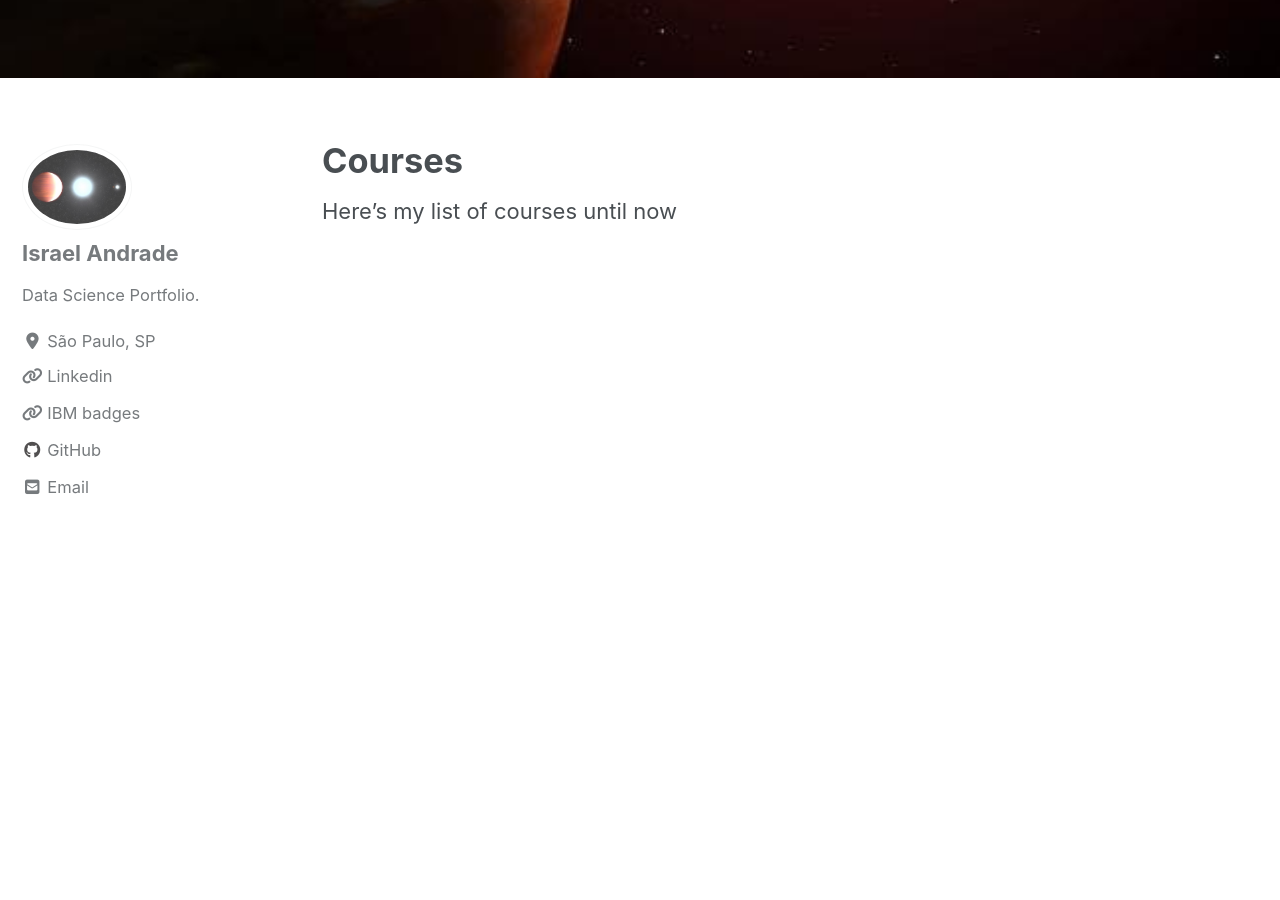
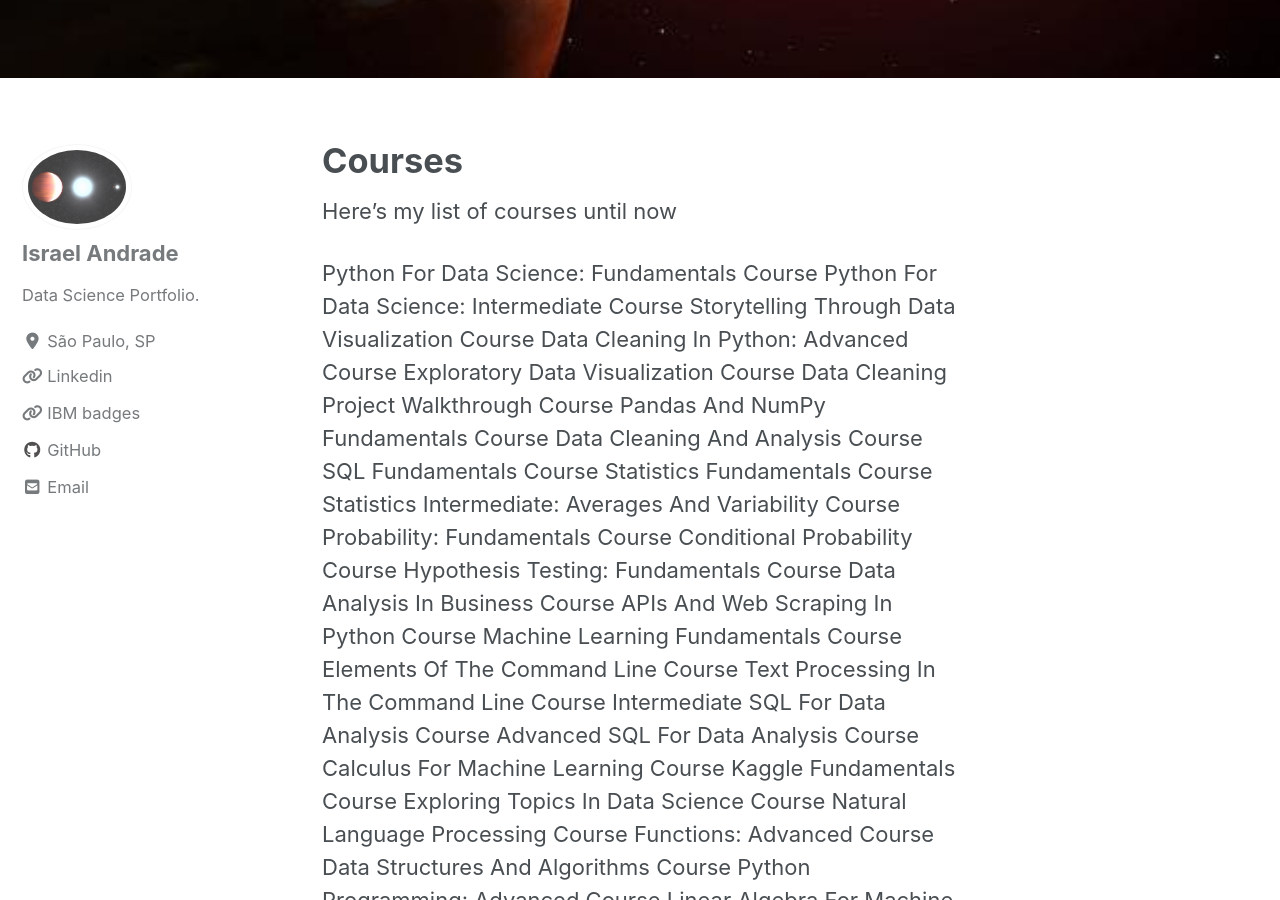
Before and after one commit to masuta16/masuta16.github.io, a Jekyll site: the page built from _pages/courses.md, in a window 1280 px wide and 900 px high, scrolled down 732 px. Built offline with Jekyll 4.4.1, drawn with Linux system fonts in a browser that asks for light colours; cached includes are drawn as plain includes; nearby versions of some CDN libraries; some of the changed text lies outside the part shown.

Commit message:
teste3447

```diff
--- a/_pages/courses.md
+++ b/_pages/courses.md
@@ -6,3 +6,41 @@ header:
   image: "/images/exoplanets.jpeg"
 ---
 Here's my list of courses until now
+
+Python For Data Science: Fundamentals Course
+Python For Data Science: Intermediate Course
+Storytelling Through Data Visualization Course
+Data Cleaning In Python: Advanced Course
+Exploratory Data Visualization Course
+Data Cleaning Project Walkthrough Course
+Pandas And NumPy Fundamentals Course
+Data Cleaning And Analysis Course
+SQL Fundamentals Course
+Statistics Fundamentals Course
+Statistics Intermediate: Averages And Variability Course
+Probability: Fundamentals Course
+Conditional Probability Course
+Hypothesis Testing: Fundamentals Course
+Data Analysis In Business Course
+APIs And Web Scraping In Python Course
+Machine Learning Fundamentals Course
+Elements Of The Command Line Course
+Text Processing In The Command Line Course
+Intermediate SQL For Data Analysis Course
+Advanced SQL For Data Analysis Course
+Calculus For Machine Learning Course
+Kaggle Fundamentals Course
+Exploring Topics In Data Science Course
+Natural Language Processing Course
+Functions: Advanced Course
+Data Structures And Algorithms Course
+Python Programming: Advanced Course
+Linear Algebra For Machine Learning Course
+Linear Regression For Machine Learning Course
+Machine Learning In Python: Intermediate Course
+Decision Trees Course
+Deep Learning Fundamentals Course
+Machine Learning Project Course
+Command Line: Intermediate Course
+Git And Version Control Course
+Spark And Map-Reduce Course
```
Also changed, not shown: _posts/2020-03-27-Detection of anomalies.md (+1 -1 lines).
